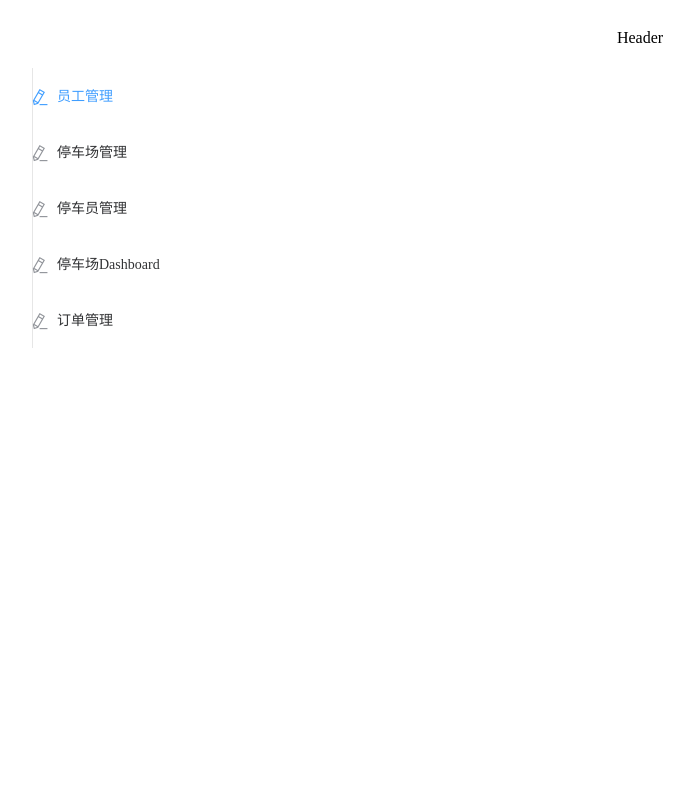
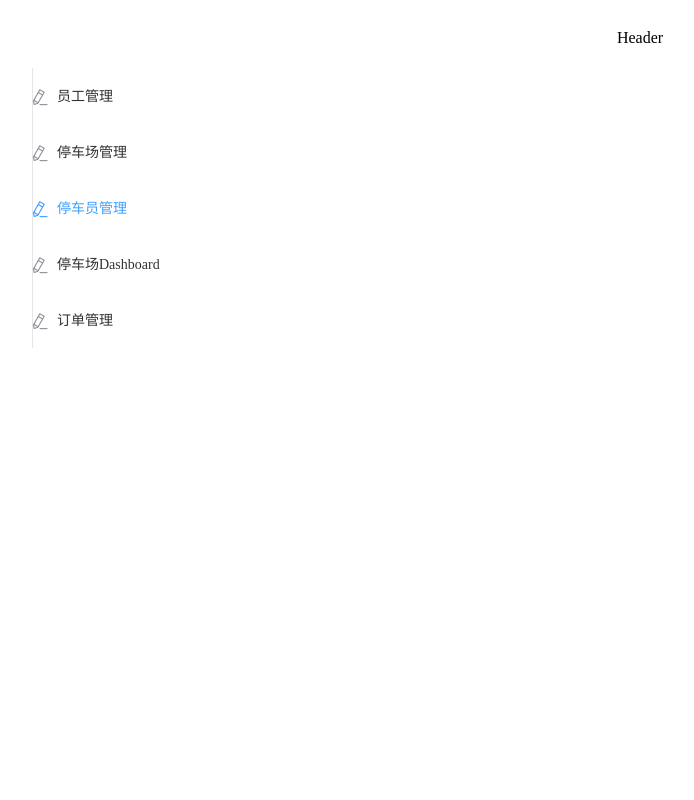
Before and after one commit to supercooler/supercool_ipds_frontend, a Vue app: page / in a window 1280 px wide. Shown: the top 800 px of the page, without its empty margins (0-694 px from the left). Built offline with nearby package versions, Linux system fonts and the light colour scheme.

Commit message:
[Ethan]Refactor: replace the default route for Nav.vue

```diff
--- a/src/components/Nav.vue
+++ b/src/components/Nav.vue
@@ -2,7 +2,7 @@
   <el-row class="tac">
     <el-col :span="3">
       <el-menu
-        default-active="1"
+        default-active="3"
         class="el-menu-vertical-demo"
         @open="handleOpen"
         @close="handleClose"
```
